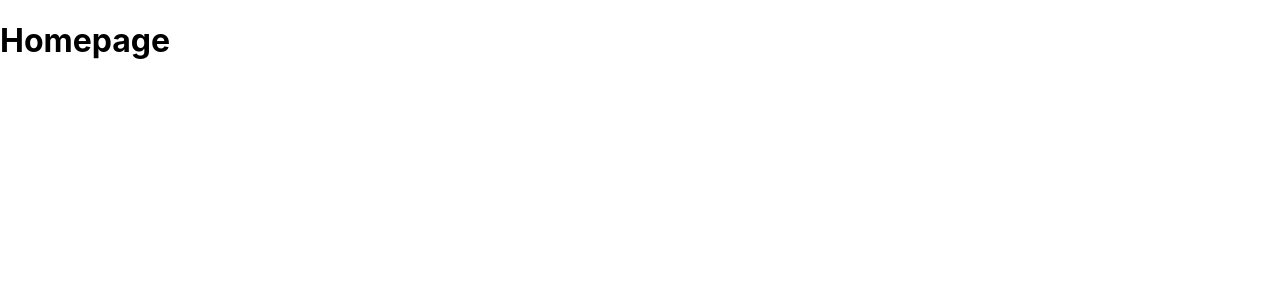
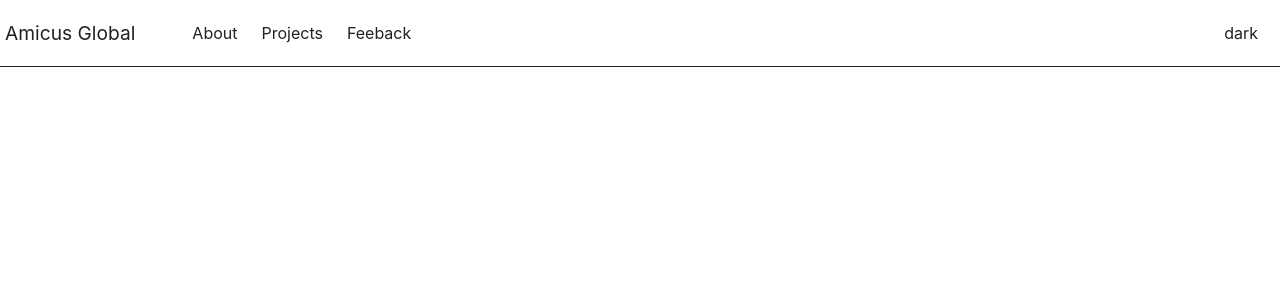
Before and after one commit to deepaksy/portfolio-old2, a Next.js app: page / in a window 1280 px wide. Shown: the top 300 px of the page. Built offline with nearby package versions, Linux system fonts and the light colour scheme.

Commit message:
initial commit

```diff
--- /dev/null
+++ b/components/Navbar.tsx
@@ -0,0 +1,26 @@
+import { motion } from "framer-motion"
+import Link from "next/link"
+import { navbarlinks } from "../data/navbarlinks"
+import Theme from "../helpers/theme"
+import styles from '../styles/components/Navbar.module.scss'
+const Navbar = () => {
+  return (
+    <motion.nav className={styles.navbarContainer}>
+        <span id="logo" className={styles.logo}>{"Amicus Global"}</span>
+        <ul
+        className={styles.navbarLinksContainer}
+        >
+          {
+            navbarlinks.map(({title,link},i)=>{
+              return(
+                <Link href={link} key={i}><li className={styles.navbarLinks} key={i}>{title}</li></Link>
+              )
+            })
+          }
+        </ul>
+        <Theme classname={styles.themeButton}/>
+    </motion.nav>
+  )
+}
+
+export default Navbar
--- a/package.json
+++ b/package.json
@@ -9,6 +9,7 @@
     "lint": "next lint"
   },
   "dependencies": {
+    "framer-motion": "^7.1.0",
     "next": "12.2.5",
     "react": "18.2.0",
     "react-dom": "18.2.0",
--- a/pages/index.tsx
+++ b/pages/index.tsx
@@ -1,5 +1,6 @@
 import type { NextPage } from 'next'
 import { useEffect } from 'react'
+import Navbar from '../components/Navbar'
 import siteinfo from '../data/siteinfo.json'
 import styles from '../styles/Home.module.scss'
 
@@ -10,7 +11,7 @@ const Home: NextPage = () => {
   },[landingpage])
   return (
     <div>
-      <h1>Homepage</h1>
+      <Navbar/>
     </div>
   )
 }
--- /dev/null
+++ b/styles/components/Navbar.module.scss
@@ -0,0 +1,31 @@
+.navbarContainer{
+    display: flex;
+    align-items: center;
+    min-height: 67px;
+    backdrop-filter: blur(20px);
+    border-style: solid;
+    border-width: 0px 0px thin;
+    border-color: inherit;
+
+    .logo{
+        font-size: larger;
+        padding: 0px 5px;
+    }
+}
+
+
+.navbarLinksContainer{
+    display: inline-flex;
+
+    .navbarLinks{
+        list-style-type: none;
+        padding: 0px 12px;
+    }
+    flex-grow: 1;
+}
+
+.themeButton{
+    padding: 0px 12px;
+    margin: auto 10px;
+    cursor: pointer;
+}
--- /dev/null
+++ b/styles/components/theme.scss
@@ -0,0 +1,13 @@
+:root{
+    --backgroundColor:white;
+    --color:#212121;
+  }
+  [theme="dark"]{
+    --backgroundColor:#212121;
+    --color:white
+  }
+
+  [theme="light"]{
+    --backgroundColor:white;
+    --color:#212121;
+  }
--- a/styles/globals.scss
+++ b/styles/globals.scss
@@ -1,9 +1,13 @@
+@import "./components/theme.scss";
 html,
 body {
   padding: 0;
   margin: 0;
   font-family: -apple-system, BlinkMacSystemFont, Segoe UI, Roboto, Oxygen,
     Ubuntu, Cantarell, Fira Sans, Droid Sans, Helvetica Neue, sans-serif;
+  background-color: var(--backgroundColor);
+  color:var(--color);
+  transition: background-color 0.2s ease-in;
 }
 
 a {
@@ -20,7 +24,7 @@ a {
     color-scheme: dark;
   }
   body {
-    color: white;
-    background: black;
+    color: var(--color);
+    background: var(--backgroundColor);
   }
 }
```
Also changed, not shown: pages/404.tsx (+5 -2 lines), 2 other files (tests, documents, lock files or other folders).
